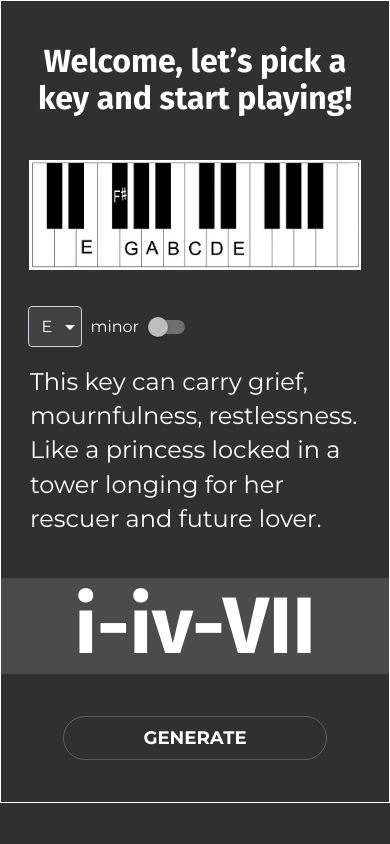
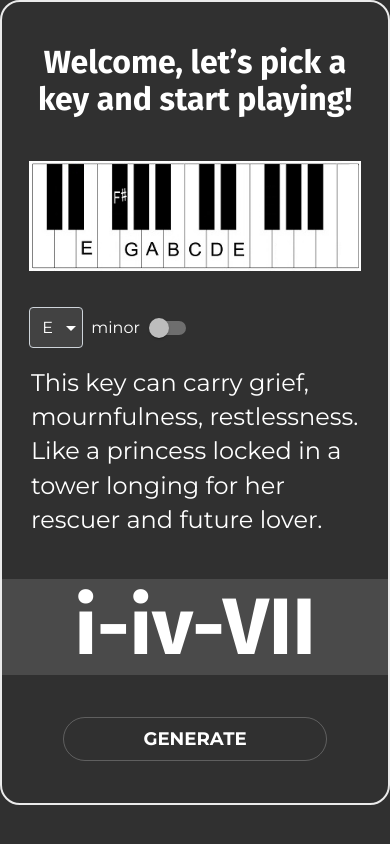
Before and after one commit to mindxploit/EasyChord, a React (Create React App) app: page / in a window 390 px wide. Built offline with nearby package versions, Linux system fonts and the light colour scheme.

Commit message:
centered responsive container added

```diff
--- a/package.json
+++ b/package.json
@@ -13,6 +13,7 @@
 		"react": "^16.13.1",
 		"react-dom": "^16.13.1",
 		"react-icons": "^3.10.0",
+		"react-reveal": "^1.2.2",
 		"react-scripts": "3.4.1"
 	},
 	"scripts": {
--- a/src/App.js
+++ b/src/App.js
@@ -4,6 +4,7 @@ import { createMuiTheme, ThemeProvider, CssBaseline, Container, Box } from "@mat
 import Progression from "./new_components/Progression";
 import Scale from "./new_components/Scale";
 import { GlobalContext } from "./new_components/Context";
+import { Fade } from "react-reveal";
 import "./assets/App.css";
 
 const App = () => {
@@ -18,7 +19,7 @@ const App = () => {
 				fontWeight: "bold",
 				fontSize: "3rem",
 				"@media (max-width:750px)": {
-					fontSize: '2rem',
+					fontSize: "2rem",
 				},
 			},
 			h2: {
@@ -36,25 +37,34 @@ const App = () => {
 	});
 
 	return (
+		<Box display="flex" alignContent="center" alignItems="center" minHeight={{ md: "100vh" }}>
 			<div
 				style={{
-				border: "1px solid white",
+					border: "2px solid rgba(255,255,255, 0.9)",
 					height: "100%",
 					display: "flex",
 					flexDirection: "column",
 					justifyContent: "center",
 					padding: "3em 0",
+					borderRadius: 20,
 				}}
 			>
 				<ThemeProvider theme={theme}>
 					<CssBaseline />
 					<GlobalContext>
+						<Fade top duration={2000}>
 							<Header />
+						</Fade>
+						<Fade delay={1000} duration={2000}>
 							<Scale />
+						</Fade>
+						<Fade delay={2000} duration={2000}>
 							<Progression />
+						</Fade>
 					</GlobalContext>
 				</ThemeProvider>
 			</div>
+		</Box>
 	);
 };
 
--- a/src/new_components/Description.js
+++ b/src/new_components/Description.js
@@ -1,10 +1,11 @@
-import React, { useContext } from "react";
-
+import React, { useContext, useEffect, useState } from "react";
 import { ScaleContext, ModeContext } from "./Context";
 
 const Description = () => {
 	const [scale] = useContext(ScaleContext);
 	const [mode] = useContext(ModeContext);
+
+	const [key, setKey] = useState();
 
 	const scaleDescriptions = {
 		major: {
@@ -56,6 +57,10 @@ const Description = () => {
 	};
 	const displayDescription = scaleDescriptions[mode][scale];
 
+	useEffect(() => {
+		setKey(Math.floor(Math.random() * 100));
+	}, [displayDescription]);
+
 	return <p style={{ fontSize: "1.5rem", margin: "0.4em 0 0 0.4em" }}>{displayDescription}</p>;
 };
 
--- a/src/new_components/Header.js
+++ b/src/new_components/Header.js
@@ -3,7 +3,7 @@ import { Typography } from "@material-ui/core";
 
 const Header = () => {
 	return (
-		<Typography align="center" style={{width: '90%', margin: "auto"}} variant="h1">
+		<Typography align="center" style={{ width: "90%", margin: "0 auto" }} variant="h1">
 			Welcome, let’s pick a key and start playing!
 		</Typography>
 	);
--- a/src/new_components/Progression.js
+++ b/src/new_components/Progression.js
@@ -10,7 +10,6 @@ const useStyles = makeStyles({
 		fontWeight: "bold",
 		fontSize: "1.3em",
 		width: 264,
-		"& :hover": {},
 	},
 });
 
--- a/src/new_components/Scale.js
+++ b/src/new_components/Scale.js
@@ -6,7 +6,7 @@ import { Box } from "@material-ui/core";
 
 const Scale = () => {
 	return (
-		<div style={{ width: "90%", margin: "auto", padding: "3em 0" }}>
+		<div style={{ width: "90%", margin: "0 auto", padding: "3em 0" }}>
 			<Box
 				display="flex"
 				justifyContent="space-between"
@@ -16,7 +16,8 @@ const Scale = () => {
 				<Box mr={{ lg: "2em" }} mb={{ xs: "2em", lg: "0" }}>
 					<Piano />
 				</Box>
-				<Box display="flex" flexDirection="column" justifyContent="space-around" width="100%">
+				<Box display="flex" flexDirection="column" justifyContent="space-around" width="100%
+				">
 					<Selector />
 					<Description />
 				</Box>
```
Also changed, not shown: 1 other file (tests, documents, lock files or other folders). Lines whose indentation alone changed are shown as unchanged.
